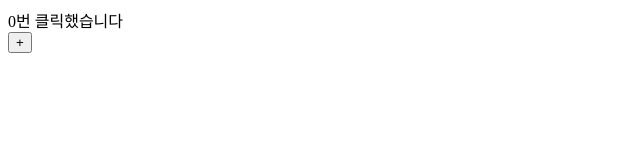
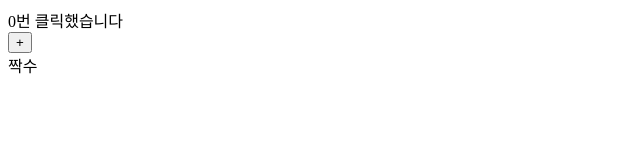
Before and after one commit to xanqus/react-lecture_2022-07-27, a React (Create React App) app: page / in a window 1280 px wide. Shown: the top 160 px of the page, without its empty margins (0-640 px from the left). Built offline with nearby package versions, Linux system fonts and the light colour scheme.

Commit message:
props 전달

```diff
--- a/src/App.jsx
+++ b/src/App.jsx
@@ -1,10 +1,13 @@
 import React, { useState } from "react";
 import Counter from "./components/Counter";
+import Converter from "./components/Converter";
 
 function App() {
+  const [counter, setCounter] = useState(0);
   return (
     <>
-      <Counter />
+      <Counter counter={counter} setCounter={setCounter} />
+      <Converter counter={counter} />
     </>
   );
 }
--- /dev/null
+++ b/src/components/Converter.jsx
@@ -0,0 +1,12 @@
+import React, { useState } from "react";
+
+function Converter({ counter }) {
+  return (
+    <div>
+      {/* 삼항 연산자 */}
+      {counter % 2 === 0 ? "짝수" : "홀수"}
+    </div>
+  );
+}
+
+export default Converter;
--- a/src/components/Counter.jsx
+++ b/src/components/Counter.jsx
@@ -1,8 +1,6 @@
 import React, { useState } from "react";
 
-function Counter() {
-  const [counter, setCounter] = useState(0);
-
+function Counter({ counter, setCounter }) {
   const addCounter = () => {
     setCounter(counter + 1);
   };
@@ -12,6 +10,7 @@
       <button onClick={addCounter}>+</button>
     </div>
   );
+  return;
 }
 
 export default Counter;
```
